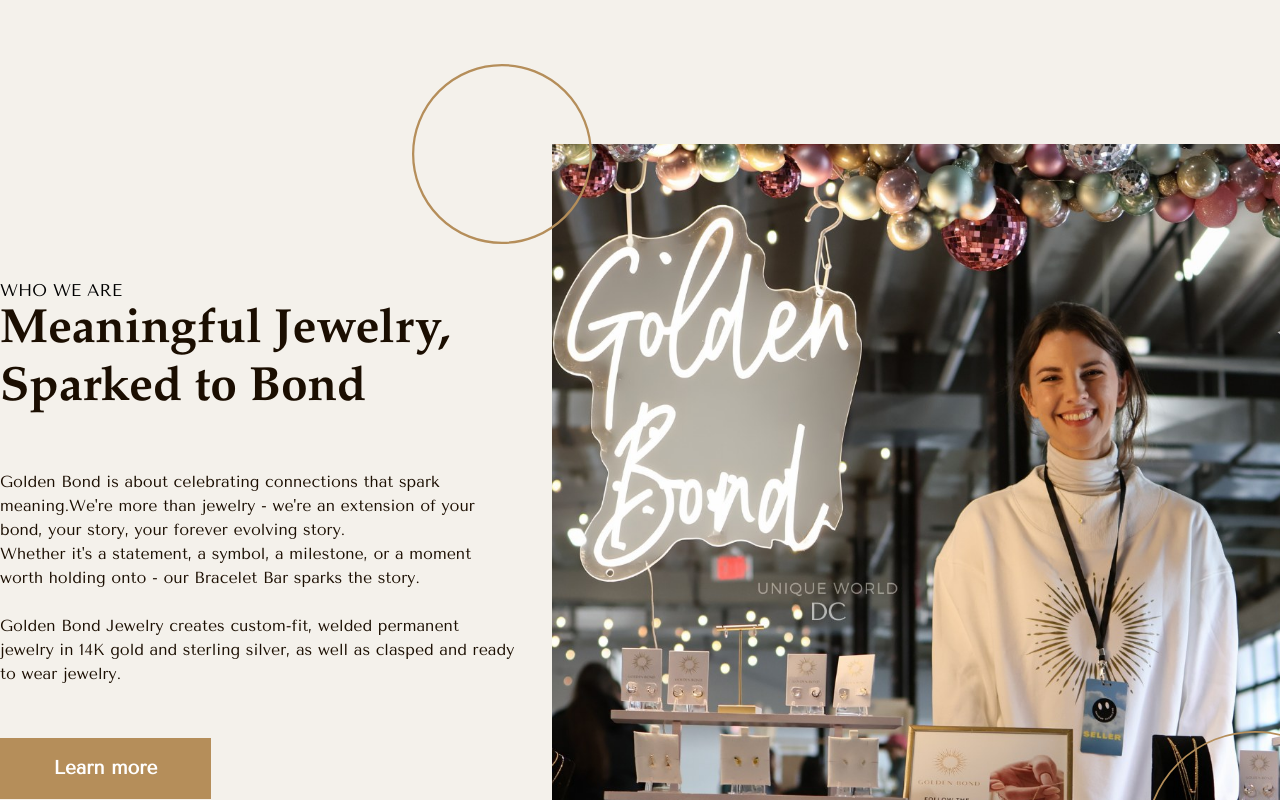
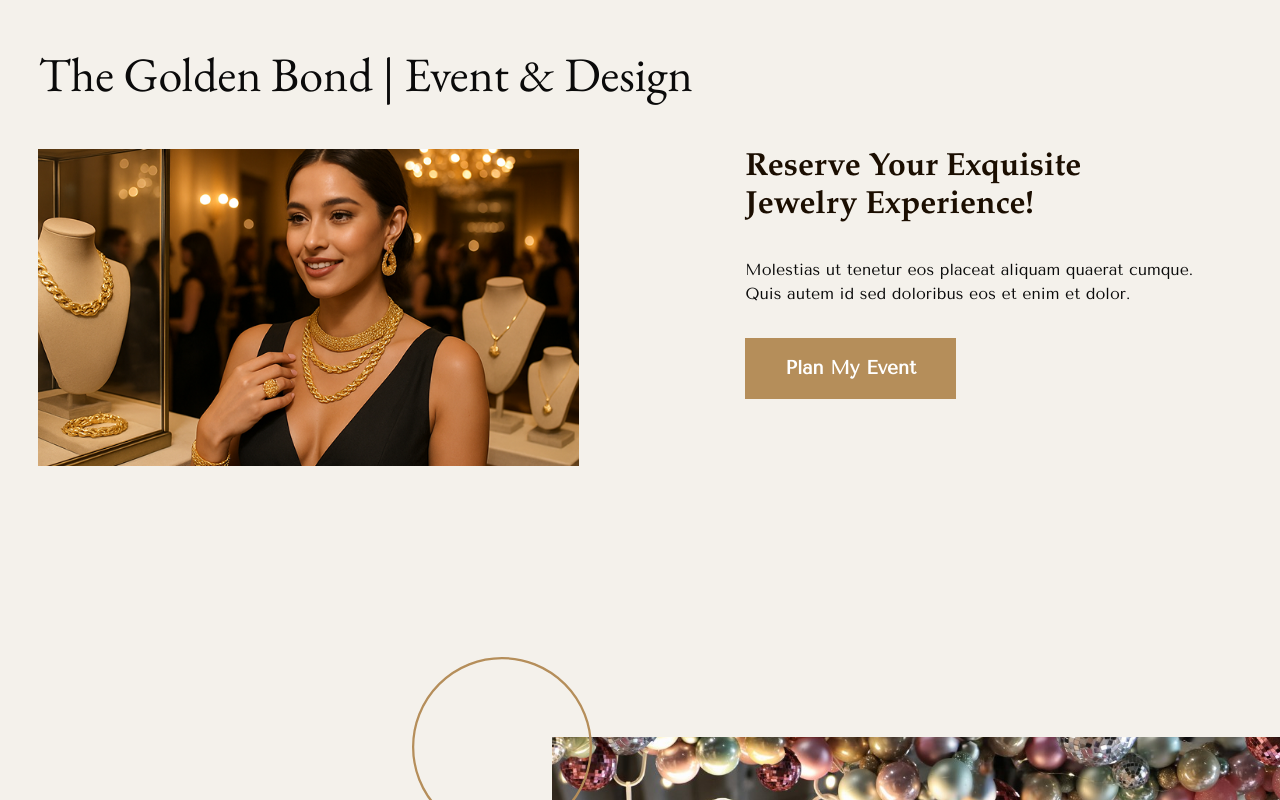
Before and after one commit to saliftankoano/goldenbond, a Next.js app: page / in a window 1280 px wide. Shown: the top 800 px of the page. Built offline with nearby package versions, Linux system fonts and the light colour scheme.

Commit message:
add basic cta

```diff
--- /dev/null
+++ b/app/(landing)/Cta.tsx
@@ -0,0 +1,30 @@
+"use client"
+import Image from "next/image"
+export default function Cta() {
+    return (
+        <section className="w-full h-auto pb-[10%]">
+            <div className="ml-[3%] py-[3%]">
+                <h1 className="text-[48px] garamond-font">The Golden Bond | Event & Design</h1>
+            </div>
+            <div className="flex">
+                <div className="left-content ml-[3%] mr-[7%]">
+                    <Image src="/images/cta.png" alt="cta-image" width={742} height={407} />
+                </div>
+                <div className="right-content">
+                    <div className="right-content-container mx-auto max-w-[75%]">
+                        <h2 className="text-[32px] font-extrabold garamond-font text-[#1B0E01] leading-[120%]">Reserve Your Exquisite<br />Jewelry Experience!</h2>
+                        <div className="my-[7%]">
+                            <p className="text-[16px] tenor-font">
+                                Molestias ut tenetur eos placeat aliquam quaerat cumque. Quis autem id sed doloribus eos et enim et dolor.
+                            </p>
+                        </div>
+                        <div className="btn-container">
+                            <button className="w-[211px] h-[61px] bg-[#B58E5A] text-white text-[19px] font-semibold tenor-font">Plan My Event</button>
+                        </div>
+                    </div>
+                </div>
+            </div>
+        </section>
+
+    )
+}
--- a/app/page.tsx
+++ b/app/page.tsx
@@ -1,9 +1,11 @@
 import Footer from "./(landing)/Footer";
 import Faq from "./(landing)/Faq";
 import Who from "./(landing)/Who";
+import Cta from "./(landing)/Cta";
 export default function Home() {
   return (
     <div className="w-full h-full bg-[#F4F1EB]">
+      <Cta />
       <Who />
       <Faq />
       <Footer />
```
Also changed, not shown: public/images/cta.png (added).
